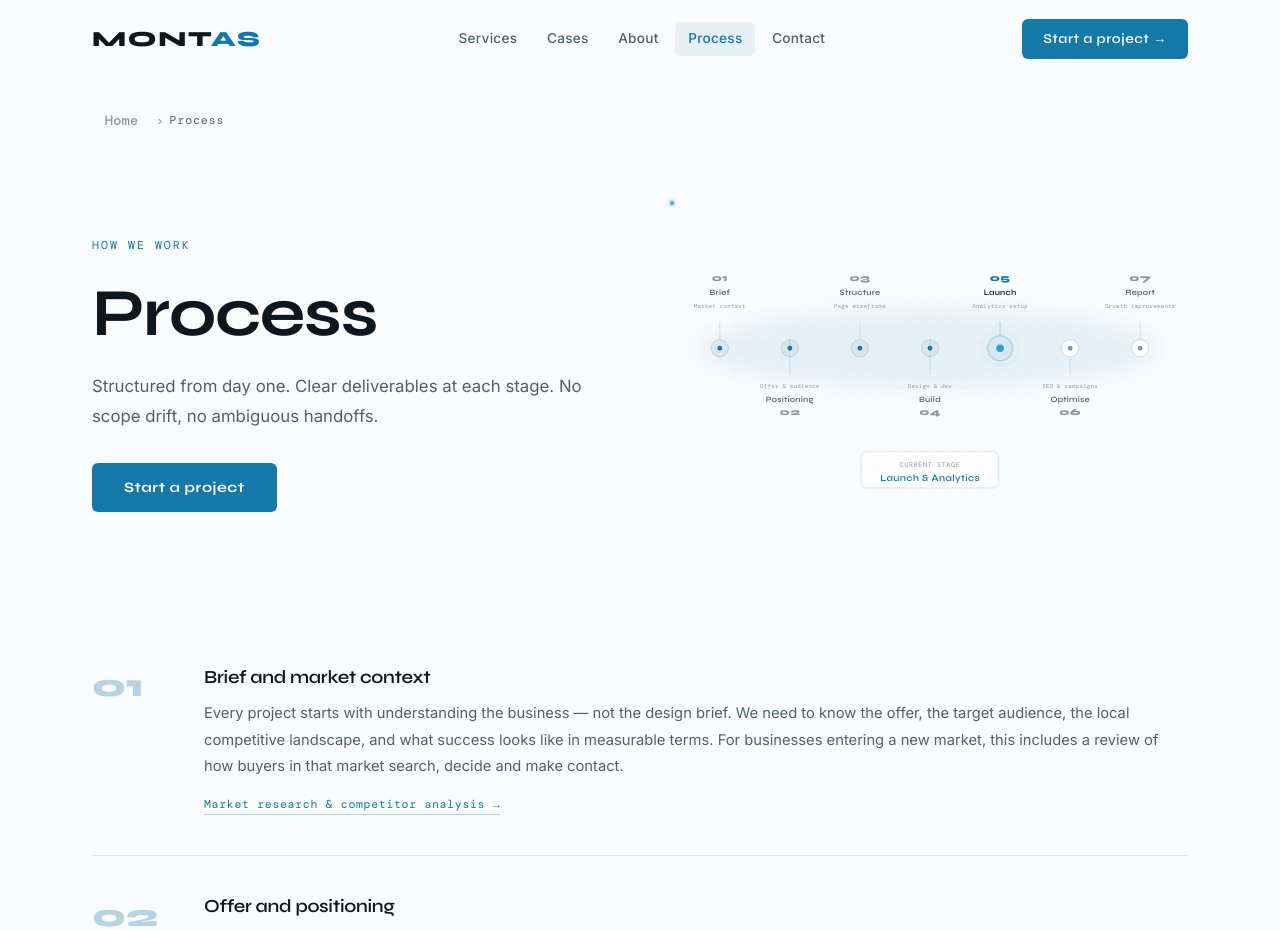
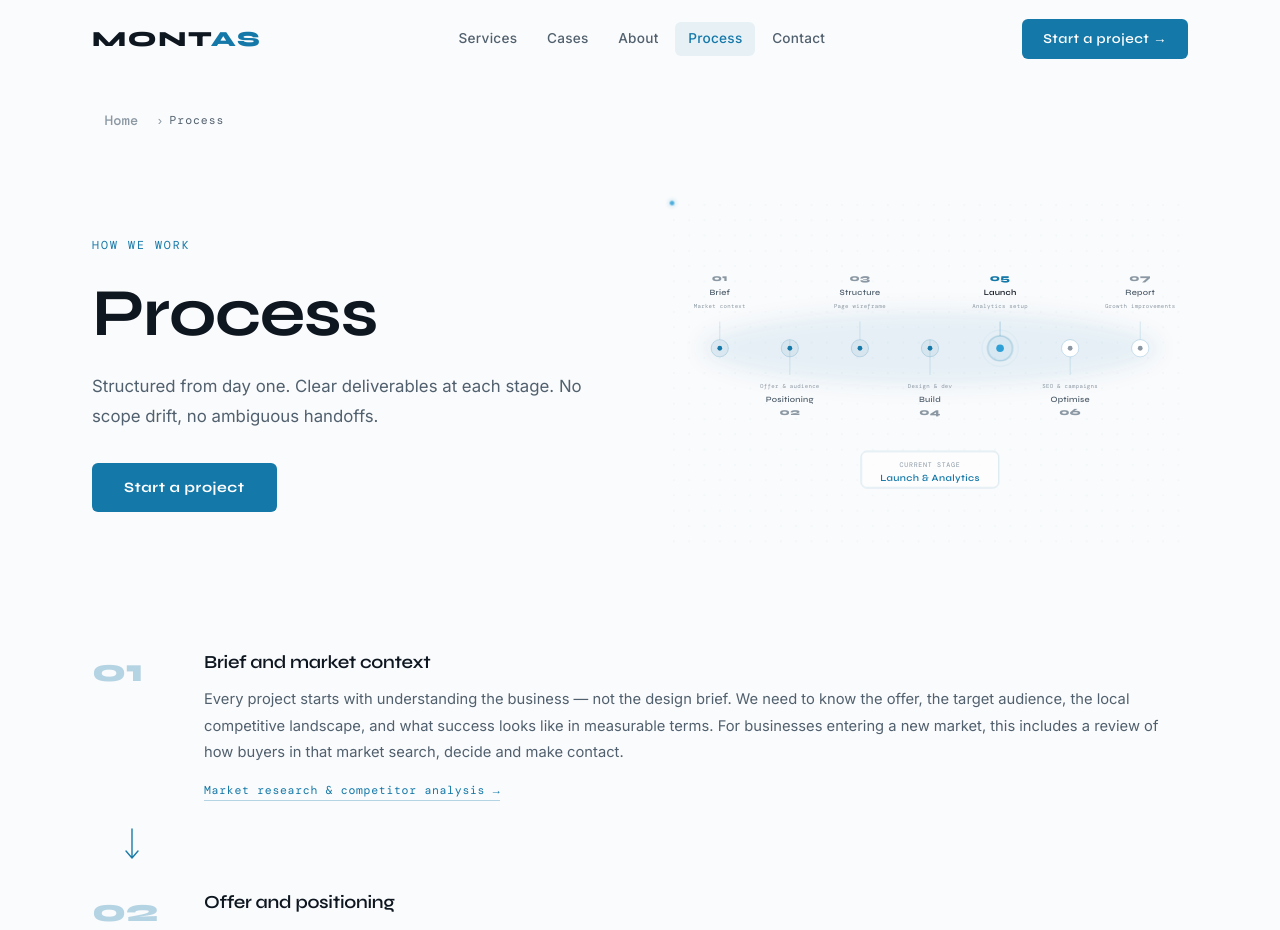
Before and after one commit to Guy4resh-stack/montas-asia-website, a React (Vite) app: page /process in a window 1280 px wide. Shown: the top 930 px of the page. Built offline with nearby package versions, Linux system fonts and the light colour scheme; a web font is replaced by a local one.

Commit message:
feat: add downward connector arrows between process steps

```diff
--- a/src/index.css
+++ b/src/index.css
@@ -795,10 +795,8 @@ nav a.nav-active {
   display: grid;
   grid-template-columns: 80px 1fr;
   gap: 2rem;
-  padding: 2.5rem 0;
-  border-bottom: 1px solid var(--border);
-}
-.process-detail-item:last-child { border-bottom: none; }
+  padding: 1.6rem 0;
+}
 .process-detail-num {
   font-family: 'Syne', sans-serif;
   font-size: 2rem; font-weight: 800;
@@ -821,6 +819,22 @@ nav a.nav-active {
 }
 .process-detail-link:hover { border-color: var(--green-accent); }
 
+.process-detail-connector {
+  display: flex;
+  justify-content: flex-start;
+  padding-left: 32px;
+}
+.process-detail-connector svg {
+  animation: process-connector-pulse 2.4s ease-in-out infinite;
+}
+@keyframes process-connector-pulse {
+  0%, 100% { opacity: 0.5; }
+  50%      { opacity: 1; }
+}
+@media (prefers-reduced-motion: reduce) {
+  .process-detail-connector svg { animation: none; }
+}
+
 /* ─── Responsive additions ─── */
 @media (max-width: 900px) {
   .contact-layout { grid-template-columns: 1fr; gap: 2.5rem; }
@@ -828,8 +842,9 @@ nav a.nav-active {
 }
 
 @media (max-width: 600px) {
-  .process-detail-item { grid-template-columns: 1fr; gap: 0.5rem; padding: 2rem 0; }
+  .process-detail-item { grid-template-columns: 1fr; gap: 0.5rem; padding: 1.4rem 0; }
   .process-detail-num { font-size: 1.4rem; }
+  .process-detail-connector { padding-left: 0; justify-content: center; }
   .contact-sidebar { gap: 1rem; }
 }
 
--- a/src/pages/ProcessPage.jsx
+++ b/src/pages/ProcessPage.jsx
@@ -119,7 +119,8 @@ export default function ProcessPage() {
         <div className="container">
           <div className="process-detail-list">
             {STEPS.map((step, i) => (
-              <div key={step.n} className="process-detail-item fade-up">
+              <div key={step.n}>
+                <div className="process-detail-item fade-up">
                   <div className="process-detail-num">{step.n}</div>
                   <div className="process-detail-body">
                     <h2 className="process-detail-title">{step.title}</h2>
@@ -134,6 +135,16 @@ export default function ProcessPage() {
                       </div>
                     )}
                   </div>
+                </div>
+                {i < STEPS.length - 1 && (
+                  <div className="process-detail-connector" aria-hidden="true">
+                    <svg width="16" height="40" viewBox="0 0 16 40" fill="none">
+                      <path d="M8 2 V30 M2 24 L8 31 L14 24"
+                        stroke="var(--green-accent)" strokeWidth="1.4"
+                        strokeLinecap="round" strokeLinejoin="round" />
+                    </svg>
+                  </div>
+                )}
               </div>
             ))}
           </div>
```
Lines whose indentation alone changed are shown as unchanged.
